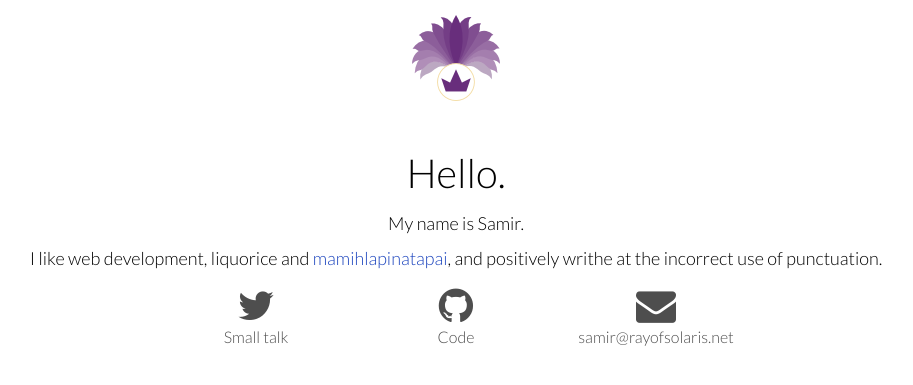
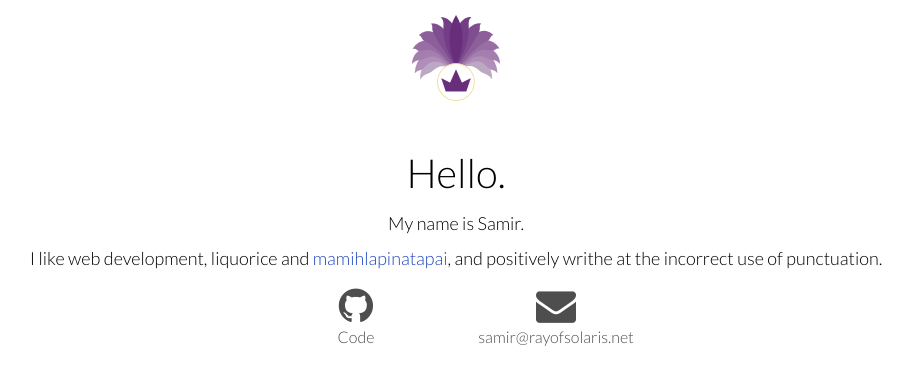
Before and after one commit to solarissmoke/solarissmoke.github.io, a Jekyll site: the page built from index.html, in a window 1280 px wide. Shown: the top 385 px of the page, without its empty margins (184-1097 px from the left). Built offline with Jekyll 4.4.1, drawn with Linux system fonts in a browser that asks for light colours; nearby versions of some CDN libraries; the list of posts is cut into pages by our own code.

Commit message:
Remove twitter link

```diff
--- a/index.html
+++ b/index.html
@@ -9,7 +9,6 @@ layout: default
     <p class="center">I like web development, liquorice and <a href="http://en.wikipedia.org/wiki/Mamihlapinatapai" title='"Mamihlapinatapai" on Wikipedia'>mamihlapinatapai</a>, and positively writhe at the incorrect use of punctuation.
 </div>
 <ul class="profiles">
-    <li><a href="https://twitter.com/solaris_smoke" title="Twitter"><i class="fa fa-twitter"></i> <small>Small talk</small></a>
     <li><a href="https://github.com/solarissmoke" title="Github"><i class="fa fa-github"></i> <small>Code</small></a>
     <li><a href="mailto&#58;s&#97;mi&#37;7&#50;%4&#48;%7&#50;ay%6Ffs&#37;6F%6C&#97;r&#105;s&#46;&#110;et" title="Email"><i class="fa fa-envelope"></i> <small>&#115;&#97;mi&#114;&#64;rayo&#102;solaris&#46;net</small></a>
 </ul>
```
